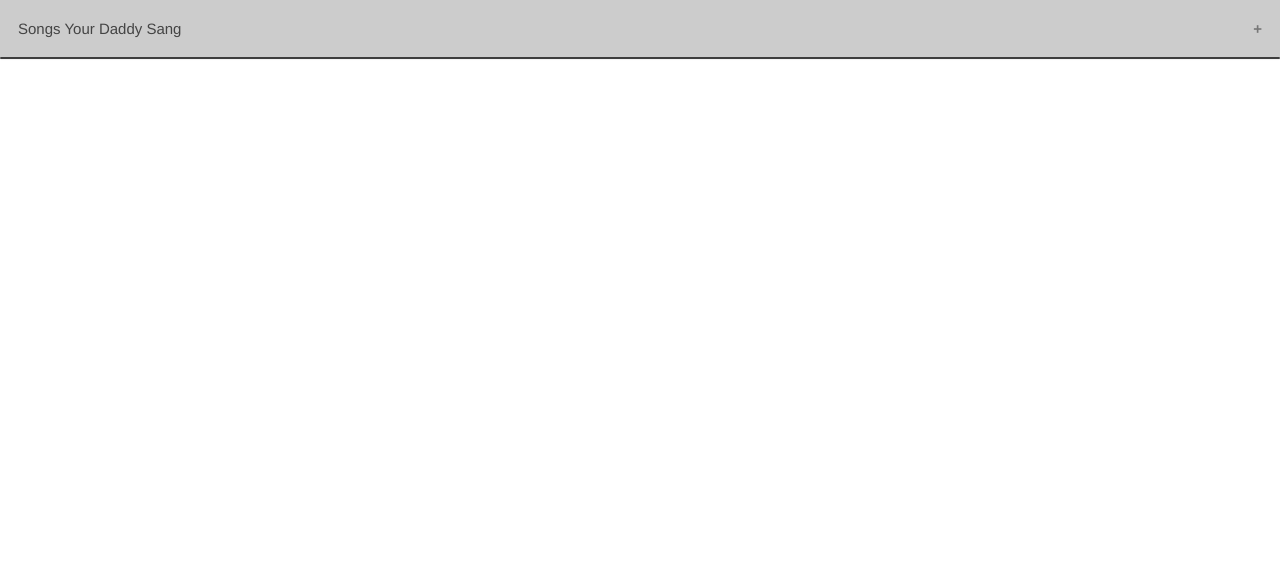
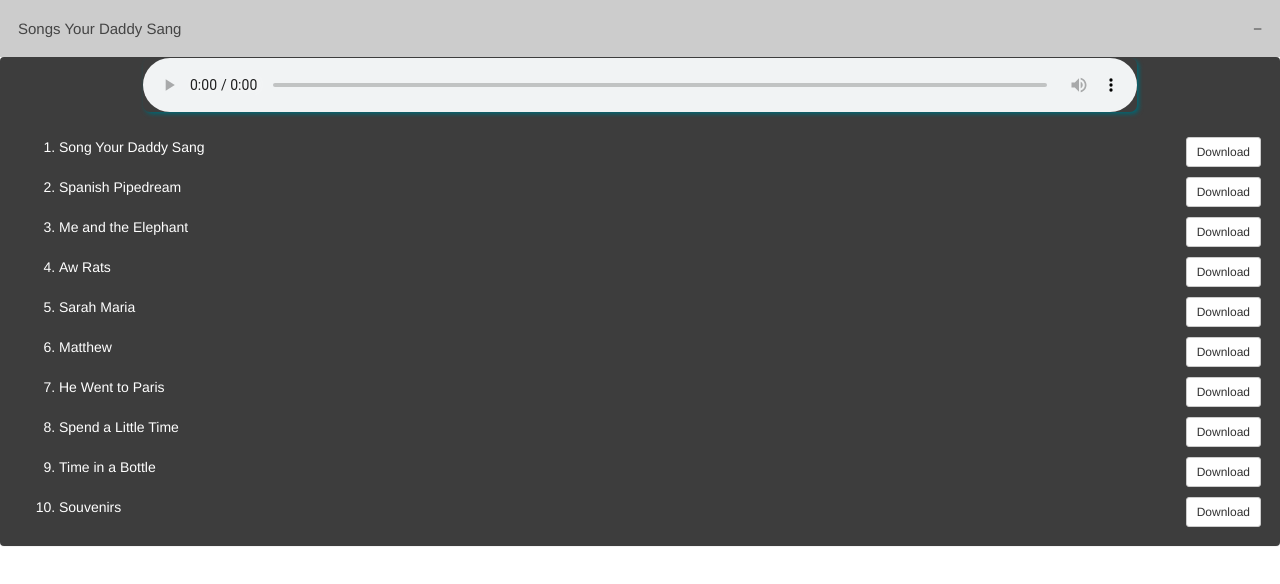
Before and after one commit to santiljanomalaj/audio-stream-fix, a plain HTML site: page index.html in a window 1280 px wide. Both pictures are taken after a click on the button "Songs Your Daddy Sang". Drawn offline with Linux system fonts and the light colour scheme.

Commit message:
add accordian function

```diff
--- a/index.html
+++ b/index.html
@@ -108,7 +108,17 @@ a{
 var acc = document.getElementsByClassName("accordion");
 var i;
 
-
+for (i = 0; i < acc.length; i++) {
+  acc[i].addEventListener("click", function() {
+    this.classList.toggle("active");
+    var panel = this.nextElementSibling;
+    if (panel.style.maxHeight) {
+      panel.style.maxHeight = null;
+    } else {
+      panel.style.maxHeight = panel.scrollHeight + "px";
+    }
+  });
+}
 $("span").click(function(){
   audio_src = $(this).next();
   $("#audio_source").attr('src', audio_src[0].href)
```
